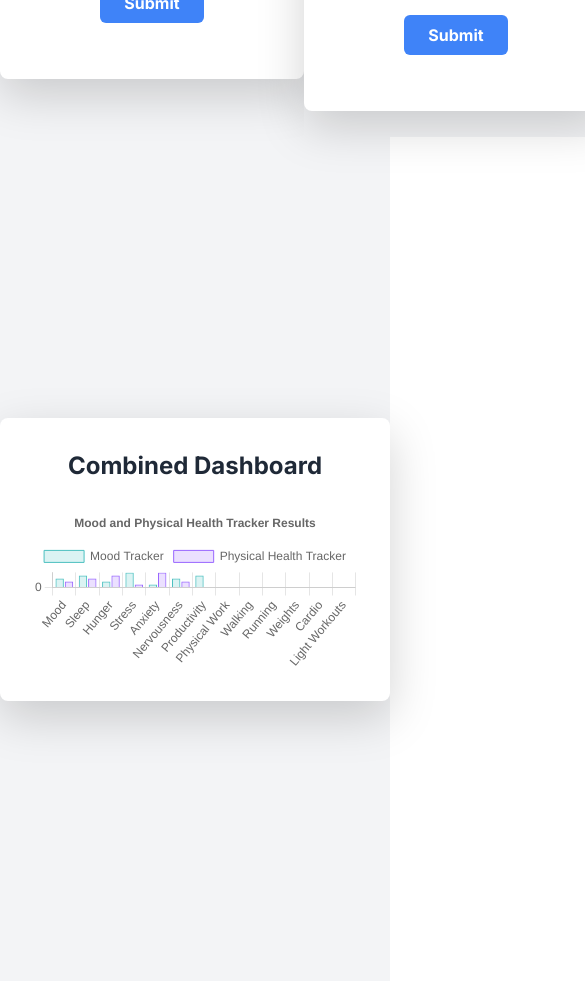
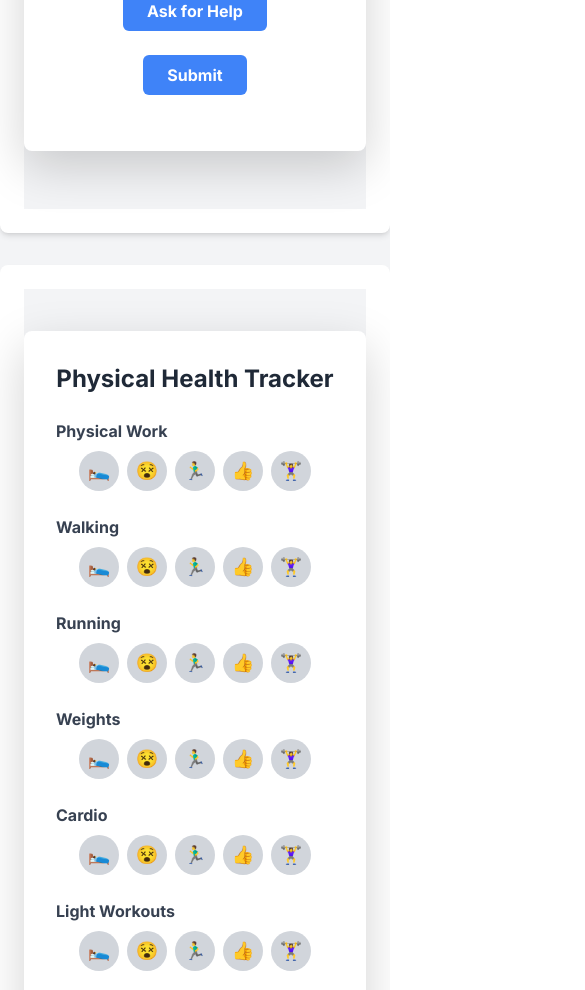
Before and after one commit to kriasi/you-ga, a React app: page /home in a window 390 px wide. Shown: the part 3020-4010 px from the top of the page, 585 px wide, since content can reach past the window. Built offline with nearby package versions, Linux system fonts and the light colour scheme; the HTML template or start-up script is replaced by a standard one.

Commit message:
combined dashboard and analysis

```diff
--- a/src/App.jsx
+++ b/src/App.jsx
@@ -1,4 +1,4 @@
-import React from 'react';
+import React, { useState } from 'react';
 import 'bootstrap/dist/css/bootstrap.min.css';
 import "./App.css";
 import Navbar from "./components/navbar";
@@ -9,32 +9,95 @@
 import About from './components/About';
 import PhysicalHealthTracker from './components/PhysicalHealthTracker';
 import CombinedDashboard from './components/CombinedDashboard';
+// import Recommendations from './components/Recommendations';
 import 'tailwindcss/tailwind.css';
+import { Bar } from 'react-chartjs-2';
+import { Chart as ChartJS, CategoryScale, LinearScale, BarElement, Title, Tooltip, Legend } from 'chart.js';
 
+ChartJS.register(CategoryScale, LinearScale, BarElement, Title, Tooltip, Legend);
 
+function App() {
+  const [moodData, setMoodData] = useState({});
+  const [physicalData, setPhysicalData] = useState({});
 
-function App(){
-    const moodData = [3, 4, 2, 5, 1, 3, 4]; // Example data for MoodTracker
-    const physicalData = [2, 3, 4, 1, 5, 2]; // Example data for PhysicalHealthTracker
+  const handleMoodSubmit = (data) => {
+    setMoodData(data);
+  };
 
-  return(
-    <>
-    <Navbar/>
-    <Home/>
-    <Welcome/>
-    <div>
-      {/* <MoodTracker /> <PhysicalHealthTracker /> */}
-      <div style={{ display: 'flex', justifyContent: 'space-around' }}>
-      <MoodTracker />
-      <PhysicalHealthTracker />
+  const handlePhysicalSubmit = (data) => {
+    setPhysicalData(data);
+  };
+
+  const moodChartData = {
+    labels: ['Mood', 'Stress', 'Anxiety', 'Nervousness', 'Productivity'],
+    datasets: [
+      {
+        label: 'Mood Tracker',
+        data: [moodData.mood, moodData.stress, moodData.anxiety, moodData.nervousness, moodData.productivity],
+        backgroundColor: 'rgba(75, 192, 192, 0.6)',
+      },
+    ],
+  };
+
+  const physicalChartData = {
+    labels: ['Physical Work', 'Walking', 'Running', 'Weights', 'Cardio', 'Light Workouts'],
+    datasets: [
+      {
+        label: 'Physical Health Tracker',
+        data: [physicalData.physicalWork, physicalData.walking, physicalData.running, physicalData.weights, physicalData.cardio, physicalData.lightWorkouts],
+        backgroundColor: 'rgba(255, 99, 132, 0.6)',
+      },
+    ],
+  };
+
+  const chartOptions = {
+    scales: {
+      y: {
+        beginAtZero: true,
+        max: 5,
+      },
+    },
+  };
+
+  return (
+    <div className="min-h-screen bg-gray-100">
+      <Navbar />
+
+        <Home />
+        <Welcome />
+        <div className="mt-12 space-y-12">
+          <div className="grid grid-cols-1 md:grid-cols-2 gap-8">
+            <div className="bg-white rounded-lg shadow-md p-6">
+              <MoodTracker onSubmit={handleMoodSubmit} />
+            </div>
+            <div className="bg-white rounded-lg shadow-md p-6">
+              <PhysicalHealthTracker onSubmit={handlePhysicalSubmit} />
+            </div>
+          </div>
+          <div className="grid grid-cols-1 md:grid-cols-2 gap-8">
+            <div className="bg-white rounded-lg shadow-md p-6">
+              <h2 className="text-xl font-semibold mb-4">Mood Tracker Chart</h2>
+              <Bar data={moodChartData} options={chartOptions} />
+            </div>
+            <div className="bg-white rounded-lg shadow-md p-6">
+              <h2 className="text-xl font-semibold mb-4">Physical Health Tracker Chart</h2>
+              <Bar data={physicalChartData} options={chartOptions} />
+            </div>
+          </div>
+          <div className="bg-white rounded-lg shadow-md p-6">
+            <CombinedDashboard moodData={moodData} physicalData={physicalData} />
+          </div>
+          <div className="bg-white rounded-lg shadow-md p-6">
+            <Dashboard />
+          </div>
+          {/* <div className="bg-white rounded-lg shadow-md p-6">
+            <Recommendations />
+          </div> */}
+        </div>
+        <About />
+
     </div>
-    <CombinedDashboard moodData={moodData} physicalData={physicalData} />
-      <Dashboard/>
-      <About/>
-    </div>
-
-    </>
-  )
+  );
 }
 
 export default App;
--- a/src/components/CombinedDashboard.jsx
+++ b/src/components/CombinedDashboard.jsx
@@ -1,4 +1,3 @@
-// CombinedDashboard.jsx
 import React from 'react';
 import { Bar } from 'react-chartjs-2';
 import { Chart as ChartJS, CategoryScale, LinearScale, BarElement, Title, Tooltip, Legend } from 'chart.js';
@@ -8,27 +7,33 @@
 
 const CombinedDashboard = ({ moodData, physicalData }) => {
   const data = {
-    labels: ['Mood', 'Sleep', 'Hunger', 'Stress', 'Anxiety', 'Nervousness', 'Productivity', 'Physical Work', 'Walking', 'Running', 'Weights', 'Cardio', 'Light Workouts'],
+    labels: ['Mood', 'Stress', 'Anxiety', 'Nervousness', 'Productivity', 'Physical Work', 'Walking', 'Running', 'Weights', 'Cardio', 'Light Workouts'],
     datasets: [
       {
         label: 'Mood Tracker',
-        data: moodData,
+        data: [moodData.mood, moodData.stress, moodData.anxiety, moodData.nervousness, moodData.productivity, null, null, null, null, null, null],
         backgroundColor: 'rgba(75, 192, 192, 0.2)',
         borderColor: 'rgba(75, 192, 192, 1)',
-        borderWidth: 1,
+        borderWidth: 2,
       },
       {
         label: 'Physical Health Tracker',
-        data: physicalData,
+        data: [null, null, null, null, null, physicalData.physicalWork, physicalData.walking, physicalData.running, physicalData.weights, physicalData.cardio, physicalData.lightWorkouts],
         backgroundColor: 'rgba(153, 102, 255, 0.2)',
         borderColor: 'rgba(153, 102, 255, 1)',
-        borderWidth: 1,
+        borderWidth: 2,
       },
     ],
   };
 
   const options = {
     responsive: true,
+    scales: {
+      y: {
+        beginAtZero: true,
+        max: 5,
+      },
+    },
     plugins: {
       legend: {
         position: 'top',
@@ -40,16 +45,67 @@
     },
   };
 
+  const analyzeData = () => {
+    const moodAvg = (moodData.mood + moodData.productivity) / 2;
+    const stressAvg = (moodData.stress + moodData.anxiety + moodData.nervousness) / 3;
+    const physicalAvg = Object.values(physicalData).reduce((sum, val) => sum + val, 0) / Object.values(physicalData).length;
+
+    let analysis = "";
+
+    if (moodAvg > 3.5) {
+      analysis += "Your overall mood is positive. ";
+    } else if (moodAvg < 2.5) {
+      analysis += "Your overall mood seems low. Consider engaging in activities you enjoy or talking to someone you trust. ";
+    }
+
+    if (stressAvg > 3.5) {
+      analysis += "You're experiencing high levels of stress and anxiety. Try some relaxation techniques or mindfulness exercises. ";
+    }
+
+    if (physicalAvg > 3.5) {
+      analysis += "You're maintaining a good level of physical activity. Keep it up! ";
+    } else if (physicalAvg < 2.5) {
+      analysis += "Your physical activity level is lower than ideal. Consider incorporating more movement into your daily routine. ";
+    }
+
+    if (moodData.productivity < 3) {
+      analysis += "Your productivity seems low. Try breaking tasks into smaller, manageable chunks and take regular breaks. ";
+    }
+
+    return analysis;
+  };
+
   return (
-    <div className="flex justify-center items-center h-screen bg-gray-100">
+    <div className="flex flex-col items-center justify-center min-h-screen bg-gray-100 p-8">
       <div className="max-w-4xl w-full bg-white shadow-lg rounded-lg p-8">
-        <h1 className="text-2xl font-bold mb-6 text-center text-gray-800">Combined Dashboard</h1>
-        <Bar data={data} options={options} />
+        <h1 className="text-3xl font-bold mb-6 text-center text-gray-800">Combined Dashboard</h1>
+        <Bar data={data} options={options} className="mb-8" />
+        <div className="bg-blue-100 border-l-4 border-blue-500 text-blue-700 p-4 mb-8" role="alert">
+          <p className="font-bold">Analysis</p>
+          <p>{analyzeData()}</p>
+        </div>
+        <div className="grid grid-cols-2 gap-4">
+          <div className="bg-green-100 p-4 rounded-lg">
+            <h2 className="text-xl font-semibold mb-2">Mood Summary</h2>
+            <p>Mood: {moodData.mood}/5</p>
+            <p>Stress: {moodData.stress}/5</p>
+            <p>Anxiety: {moodData.anxiety}/5</p>
+            <p>Nervousness: {moodData.nervousness}/5</p>
+            <p>Productivity: {moodData.productivity}/5</p>
+          </div>
+          <div className="bg-purple-100 p-4 rounded-lg">
+            <h2 className="text-xl font-semibold mb-2">Physical Activity Summary</h2>
+            <p>Physical Work: {physicalData.physicalWork}/5</p>
+            <p>Walking: {physicalData.walking}/5</p>
+            <p>Running: {physicalData.running}/5</p>
+            <p>Weights: {physicalData.weights}/5</p>
+            <p>Cardio: {physicalData.cardio}/5</p>
+            <p>Light Workouts: {physicalData.lightWorkouts}/5</p>
+          </div>
+        </div>
       </div>
     </div>
   );
 };
 
 export default CombinedDashboard;
-
-CombinedDashboard.jsx
--- a/src/components/MoodTracker.jsx
+++ b/src/components/MoodTracker.jsx
@@ -8,7 +8,7 @@
 import { Line, LineChart, PieChart } from 'recharts';
 
 
-const MoodTracker = () => {
+const MoodTracker = ({ onSubmit }) => {
   const [mood, setMood] = useState(0);
   const [sleep, setSleep] = useState(0);
   const [hunger, setHunger] = useState(0);
@@ -18,6 +18,7 @@
   const [productivity, setProductivity] = useState(0);
   const [askForHelp, setAskForHelp] = useState(false);
   const [showDashboard, setShowDashboard] = useState(false);
+
 
   const handleMoodChange = (rating) => {
     setMood(rating);
@@ -53,7 +54,10 @@
 
   const handleSubmit = () => {
     setShowDashboard(true);
+    onSubmit({ mood, sleep, hunger, stress, anxiety, nervousness, productivity });
   };
+
+
 
   const moodLabels = ['Bad', 'Meh', 'Not Bad', 'Better', 'Great'];
   const moodEmojis = ['😞', '😐', '🙂', '😀', '😁'];
@@ -209,7 +213,7 @@
               Your mood rating for today: {moodLabels[mood - 1]}
             </p>
           )}
-          {sleep > 0 && (
+          {/* {sleep > 0 && (
             <p className="text-gray-700 font-bold">
               Your sleep rating for today: {moodLabels[sleep - 1]}
             </p>
@@ -218,7 +222,7 @@
             <p className="text-gray-700 font-bold">
               Your hunger rating for today: {moodLabels[hunger - 1]}
             </p>
-          )}
+          )} */}
           {stress > 0 && (
             <p className="text-gray-700 font-bold">
               Your stress rating for today: {moodLabels[stress - 1]}
@@ -253,8 +257,8 @@
         ) : (
           <Dashboard
             mood={mood}
-            sleep={sleep}
-            hunger={hunger}
+            // sleep={sleep}
+            // hunger={hunger}
             stress={stress}
             anxiety={anxiety}
             nervousness={nervousness}
@@ -268,8 +272,8 @@
 
 const Dashboard = ({
   mood,
-  sleep,
-  hunger,
+  // sleep,
+  // hunger,
   stress,
   anxiety,
   nervousness,
--- a/src/components/PhysicalHealthTracker.jsx
+++ b/src/components/PhysicalHealthTracker.jsx
@@ -3,7 +3,9 @@
 ChartJS.register(ArcElement, Tooltip, Legend);
 import { Pie } from 'react-chartjs-2';
 
-const PhysicalHealthTracker = () => {
+const PhysicalHealthTracker = ({ onSubmit }) => {
+
+
   const [physicalWork, setPhysicalWork] = useState(0);
   const [walking, setWalking] = useState(0);
   const [running, setRunning] = useState(0);
@@ -38,6 +40,7 @@
 
   const handleSubmit = () => {
     setShowDashboard(true);
+    onSubmit({ physicalWork, walking, running, weights, cardio, lightWorkouts });
   };
 
   const activityLabels = ['Nil', 'Just Started', 'Constant', 'Better', 'Progressive'];
```
Also changed, not shown: src/components/Home.jsx (line endings or trailing spaces), 1 other file (tests, documents, lock files or other folders).
